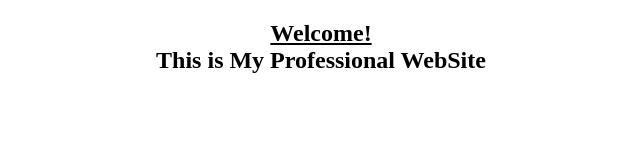
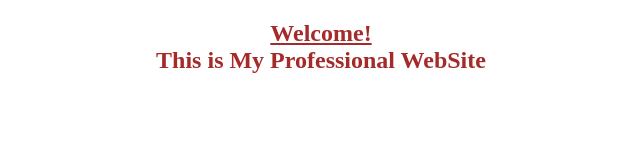
Before and after one commit to MukeshSoftware/project, a plain HTML site: page index.html in a window 1280 px wide. Shown: the whole page, without its empty margins (319-959 px from the left). Drawn offline with Linux system fonts and the light colour scheme.

Commit message:
add style color

```diff
--- a/index.html
+++ b/index.html
@@ -3,8 +3,8 @@
 <head>
     <meta charset="UTF-8">
     <meta name="viewport" content="width=device-width, initial-scale=1.0">
+    <link rel="stylesheet" href="style.css">
     <title>My Project</title>
-    <link rel="stylesheet" href="style.css">
 </head>
 <body>
     <h2 style="text-align: center;"><u>Welcome!
--- a/style.css
+++ b/style.css
@@ -1,3 +1,3 @@
-.h2{
+h2{
     color: brown;
 }
```
